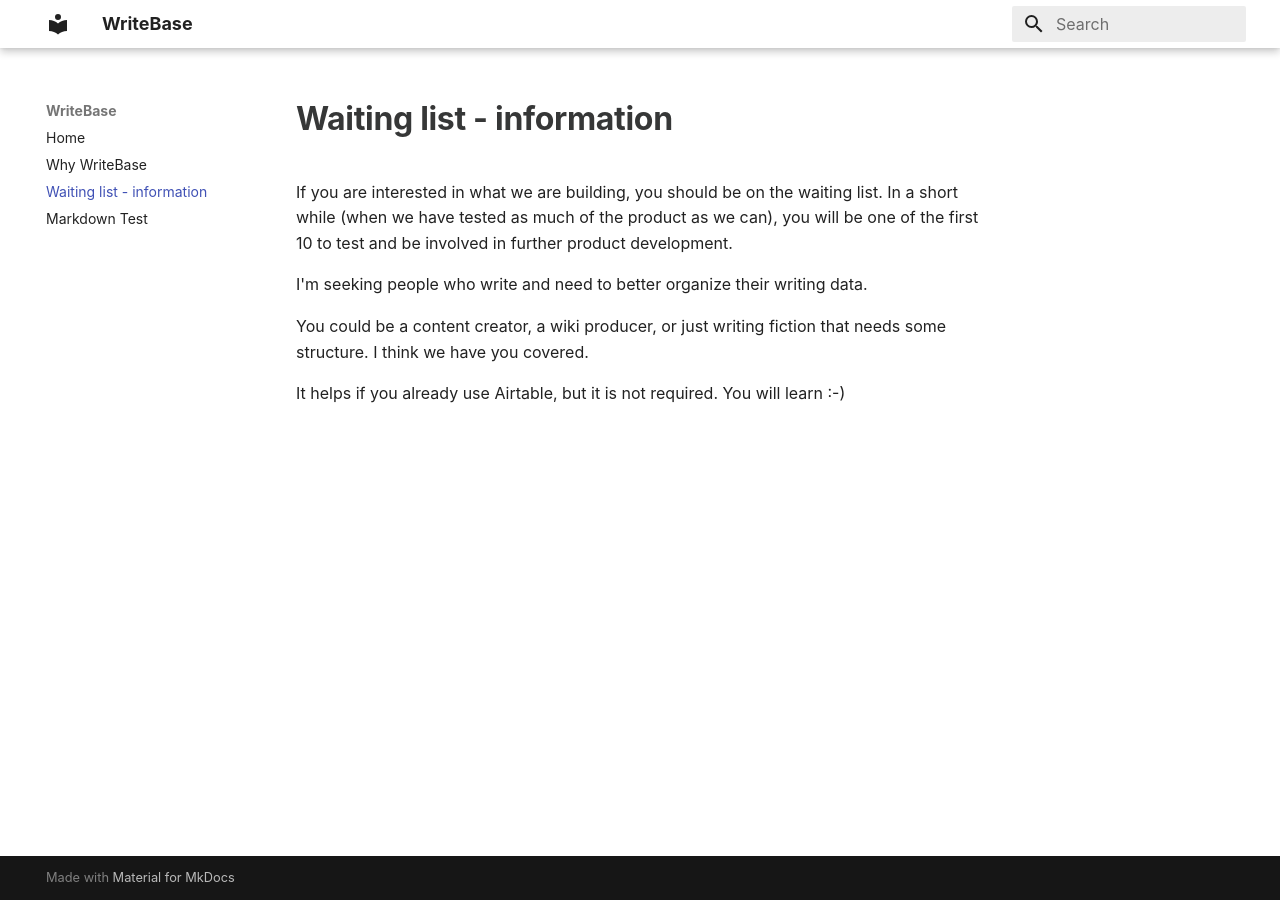
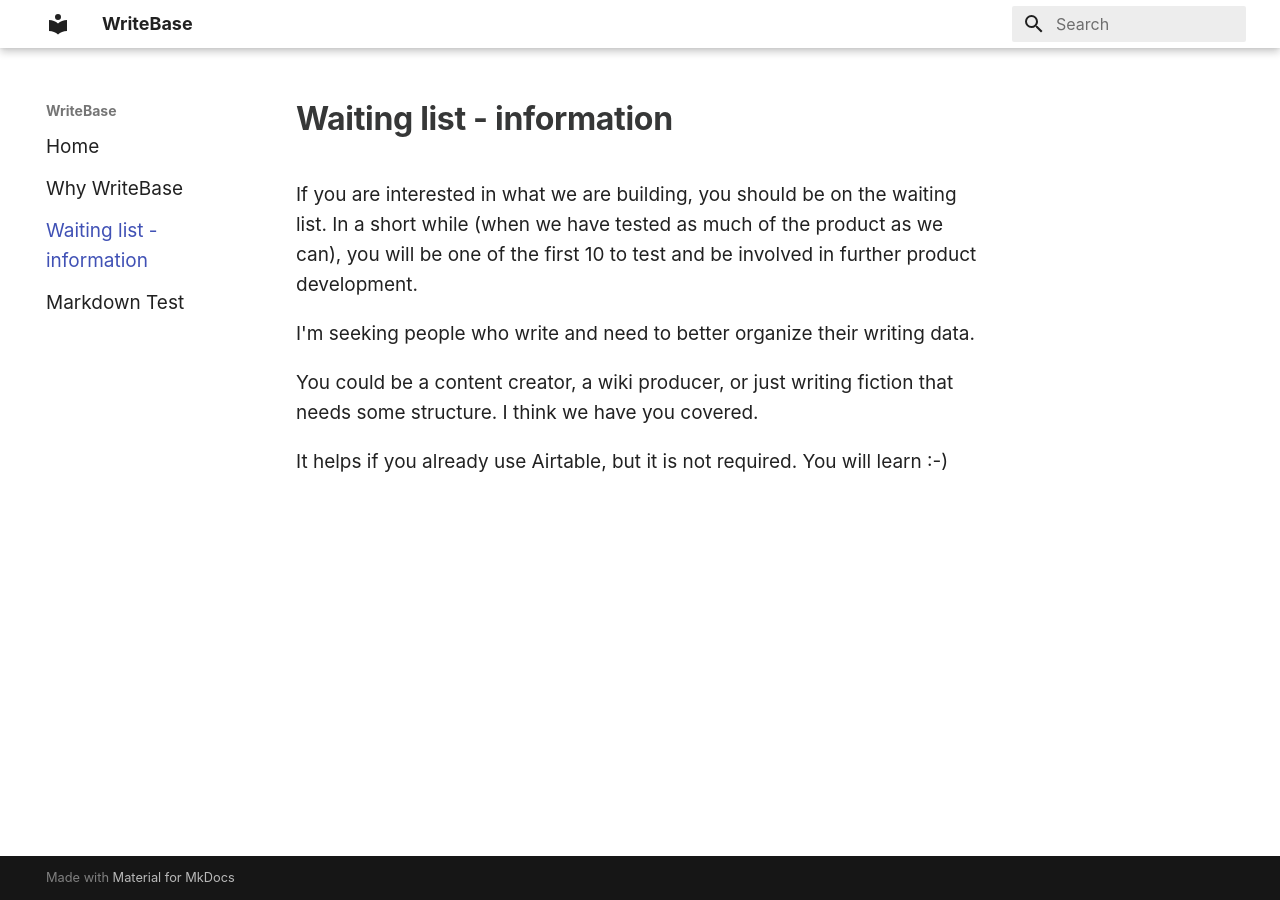
Before and after one commit to larssonhthomas-afk/writebase-docs, an MkDocs documentation site: the page built from docs/20_waiting-list---information.md, in a window 1280 px wide. Built offline with MkDocs 1.6.1 and Material for MkDocs 9.7.7, drawn with Linux system fonts in a browser that asks for light colours; some web fonts are replaced.

Commit message:
Update extra.css

```diff
--- a/docs/extra.css
+++ b/docs/extra.css
@@ -2,3 +2,8 @@ h1, h2, h3, h4 {
   font-weight: 700 !important;
   color: #363737 !important;
 }
+
+body, p, li, td {
+  font-size: 19px !important;
+  line-height: 30px !important;
+}
```
